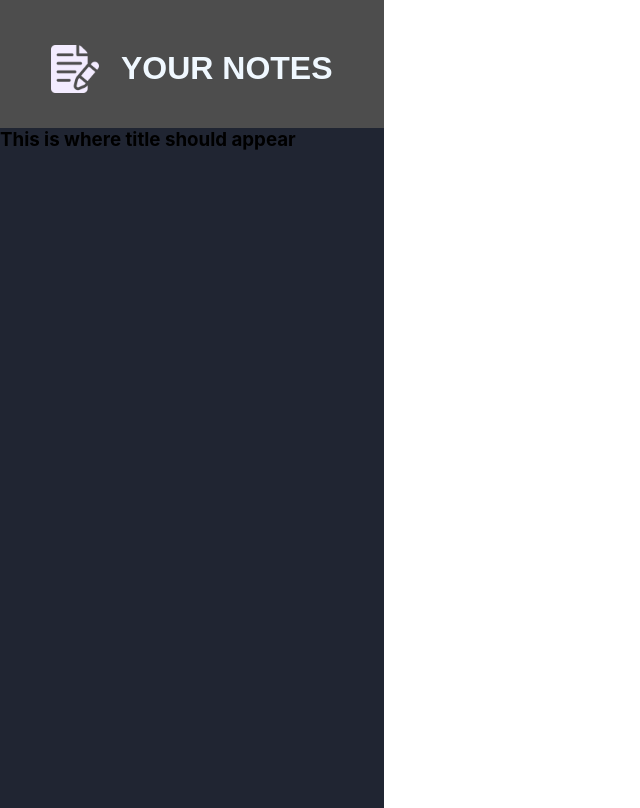
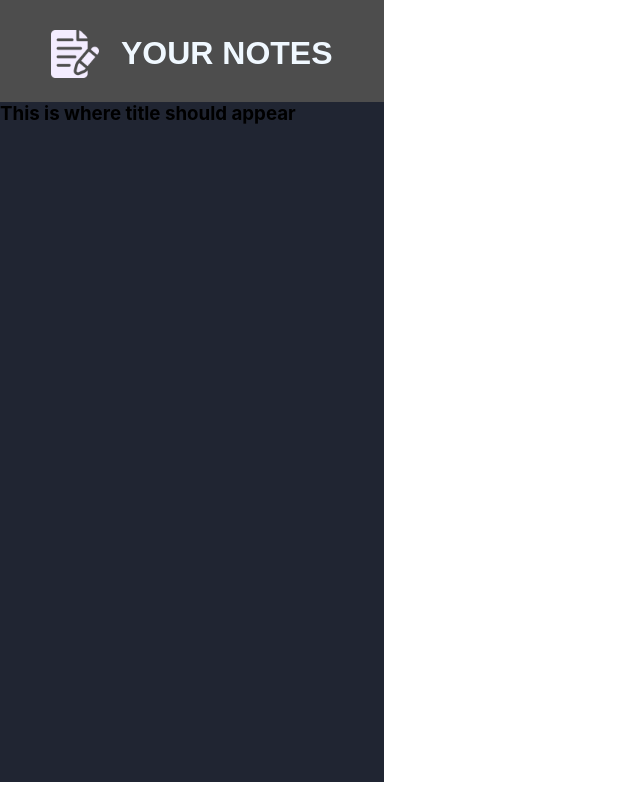
Before and after one commit to karansethia/React-Notes-App, a React (Create React App) app: page / in a window 1280 px wide. Shown: the whole page, without its empty margins (0-640 px from the left). Built offline with nearby package versions, Linux system fonts and the light colour scheme.

Commit message:
CSS changes

```diff
--- a/src/Components/Sidebar/Header.css
+++ b/src/Components/Sidebar/Header.css
@@ -1,6 +1,6 @@
 .header{
     width: 30vw;
-    height: 10vw;
+    height: 8vw;
     background-color: #4d4d4d;
     display: flex;
     justify-content: space-evenly;
@@ -10,12 +10,12 @@
 .logo{
     width: 48px;
     height: 48px;
-    margin-top: 45px;
+    margin-top: 30px;
 }
 .title{
     font-family: sans-serif;
     font-size: 2rem;
     color: aliceblue;
-    margin-top: 50px;
+    margin-top: 35px;
     margin-left: -30px;
 }
--- a/src/Components/Sidebar/NotesList.js
+++ b/src/Components/Sidebar/NotesList.js
@@ -1,7 +1,7 @@
 import './Noteslist.css'
 
 export default function NotesList(props){
-    console.log(props.title);
+    console.log(props);
     return(
         <div className="notes-list">
             <h3>This is where title should appear</h3>
--- a/src/Components/Sidebar/SideNote.js
+++ b/src/Components/Sidebar/SideNote.js
@@ -1,5 +1,5 @@
-export default function SideNote(){
+export default function SideNote(props){
     return (
-        <div className=""></div>
+        <div className="">{}</div>
     )
 }
```
